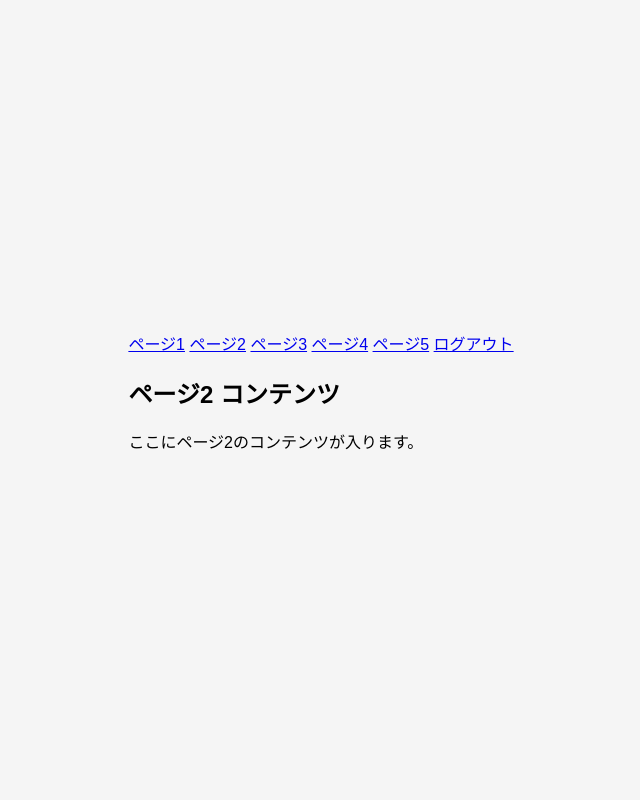
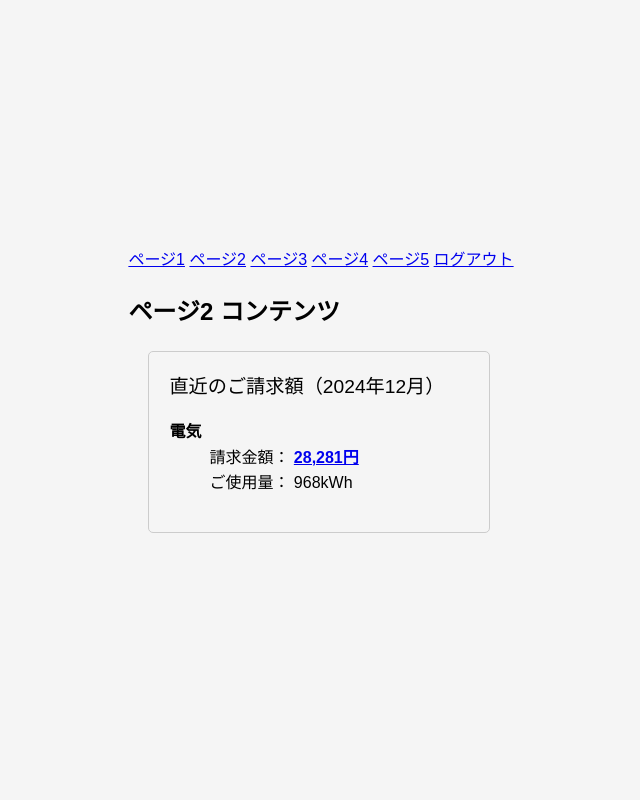
Before and after one commit to Forbusinessuseyukikoishiguro/gitstudy, a Flask app: page /page2 in a window 1280 px wide. Shown: the whole page, without its empty margins (319-959 px from the left). Run offline with Flask 3, Linux system fonts and the light colour scheme; the visitor is signed in with stand-in values (Sample User, id 1).

Commit message:
ページ２に直近のご請求金額作成※クリック処理まだ

```diff
--- a/templates/page2.html
+++ b/templates/page2.html
@@ -20,7 +20,62 @@
         <div class="content-area">
             <h2>ページ2 コンテンツ</h2>
             <div class="page-content">
-                <p>ここにページ2のコンテンツが入ります。</p>
+                <p><!DOCTYPE html>
+                    <html lang="ja">
+                    <head>
+                        <meta charset="UTF-8">
+                        <meta name="viewport" content="width=device-width, initial-scale=1.0">
+                        <title>請求情報</title>
+                        <style>
+                            body {
+                                font-family: Arial, sans-serif;
+                                line-height: 1.6;
+                            }
+                            .bill-container {
+                                margin: 20px;
+                                padding: 20px;
+                                border: 1px solid #ccc;
+                                border-radius: 5px;
+                                width: 300px;
+                            }
+                            .bill-header {
+                                font-size: 1.2em;
+                                margin-bottom: 10px;
+                            }
+                            .bill-section {
+                                margin-top: 10px;
+                            }
+                            .bill-label {
+                                font-weight: bold;
+                            }
+                            .bill-amount {
+                                font-size: 1.5em;
+                                color: #333;
+                            }
+                        </style>
+                    </head>
+                    <body>
+                        <div id="type03" class="bill-container">
+                            <div class="bill-header">直近のご請求額（2024年12月）</div>
+                            <div class="bill-section">
+                                <dl>
+                                    <dt class="bill-label">電気</dt>
+                                    <dd>
+                                        請求金額：
+                                        <a href="#">
+                                            <b id="type03">28,281円</b>
+                                        </a>
+                                    </dd>
+                                    <dd>
+                                        ご使用量：
+                                        <span id="electric-usage">968kWh</span>
+                                    </dd>
+                                </dl>
+                            </div>
+                        </div>
+                    </body>
+                    </html>
+                    </p>
             </div>
         </div>
     </div>
```
